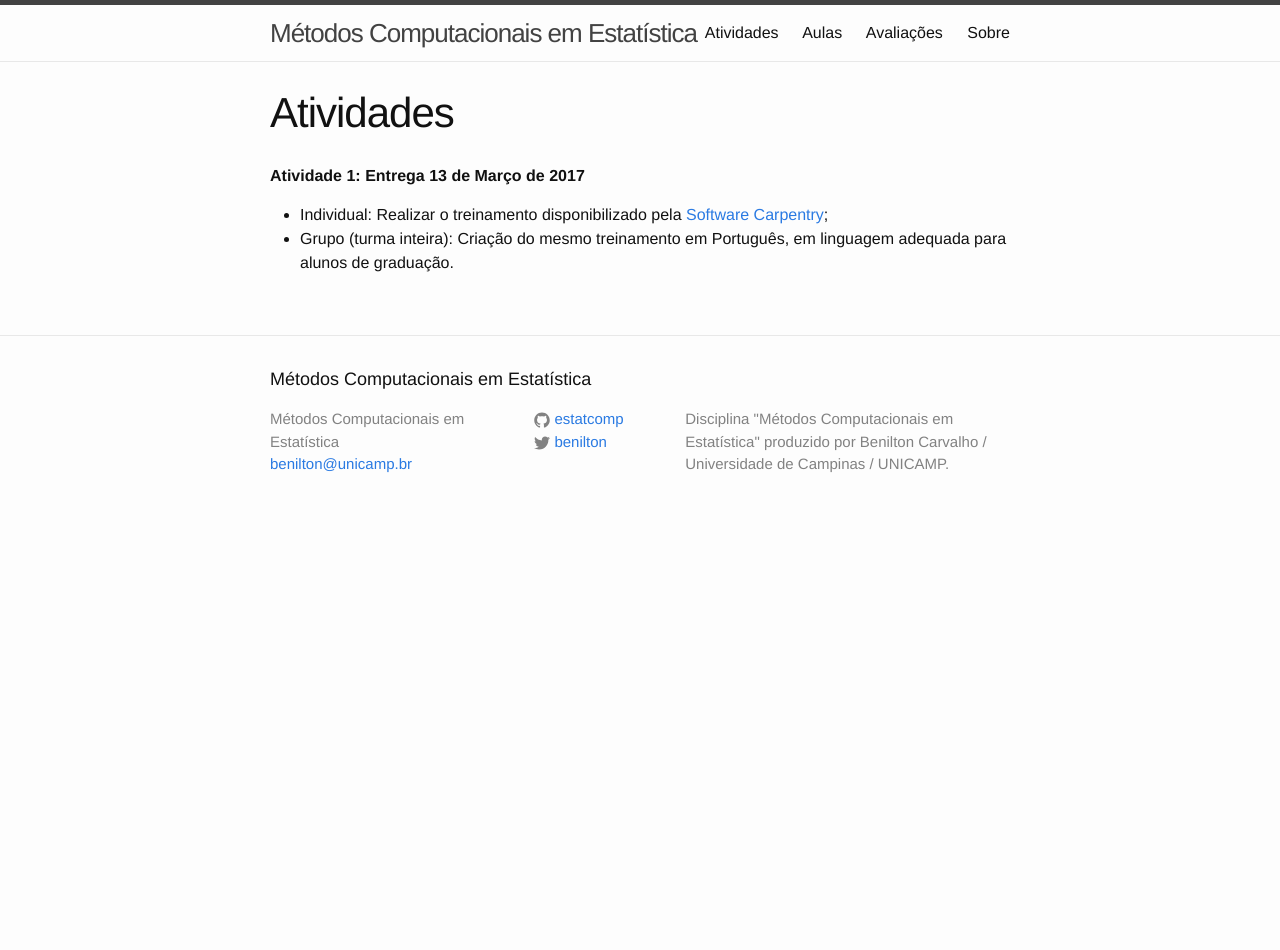
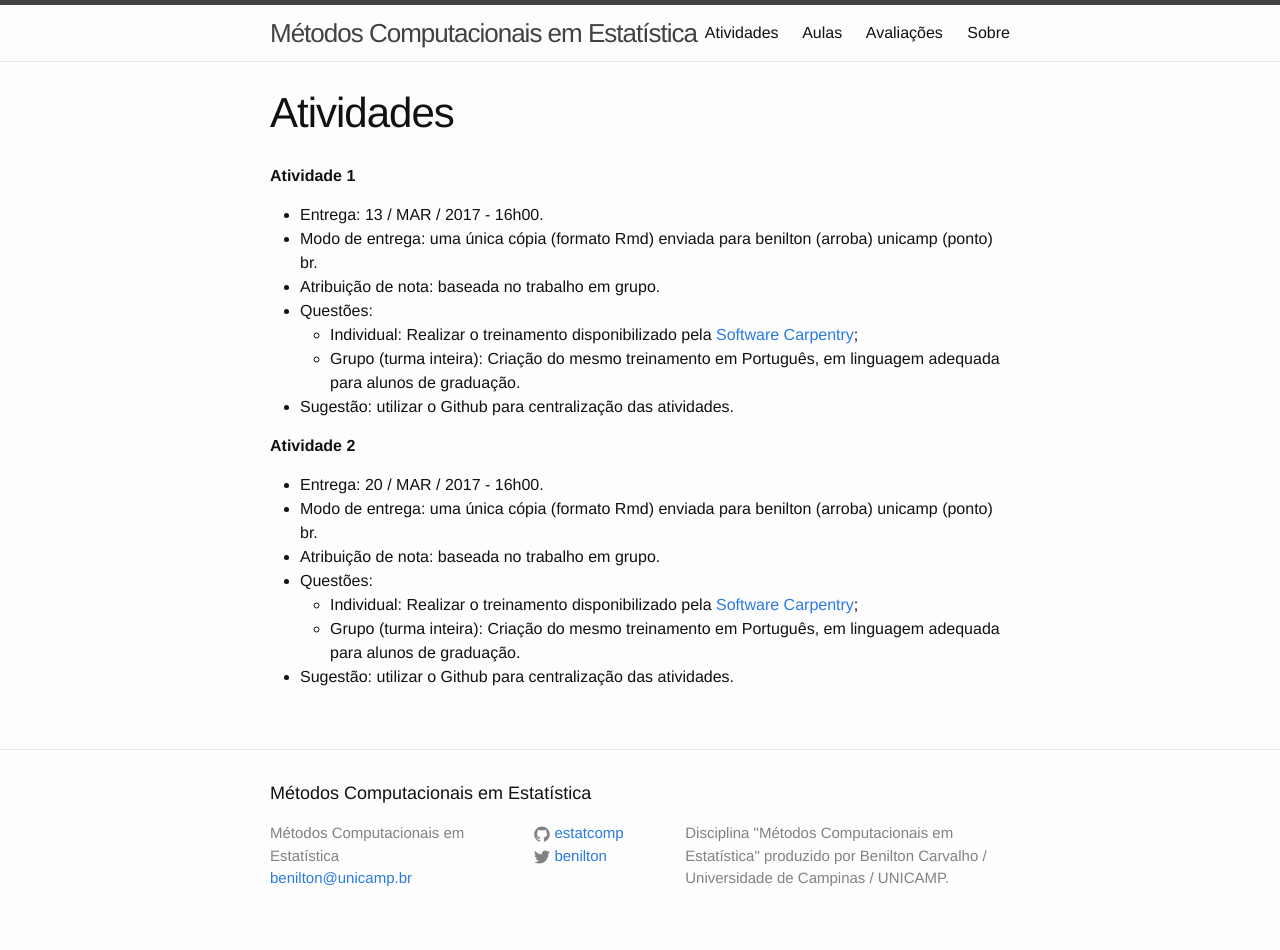
Before and after one commit to estatcomp/estatcomp.github.io, a Jekyll site: the page built from atividades.md, in a window 1280 px wide. Built offline with Jekyll 4.4.1, drawn with Linux system fonts in a browser that asks for light colours; before the commit the page ends 900 px from its top, so only the background shows below that.

Commit message:
Adicao de atividade 2

```diff
--- a/atividades.md
+++ b/atividades.md
@@ -4,7 +4,22 @@ title: Atividades
 permalink: /atividades/
 ---
 
-**Atividade 1: Entrega 13 de Março de 2017**
+**Atividade 1**
 
-- Individual: Realizar o treinamento disponibilizado pela [Software Carpentry](http://resbaz.github.io/r-intermediate-gapminder/);
-- Grupo (turma inteira): Criação do mesmo treinamento em Português, em linguagem adequada para alunos de graduação.
+- Entrega: 13 / MAR / 2017 - 16h00.
+- Modo de entrega: uma única cópia (formato Rmd) enviada para benilton (arroba) unicamp (ponto) br.
+- Atribuição de nota: baseada no trabalho em grupo.
+- Questões:
+	- Individual: Realizar o treinamento disponibilizado pela [Software Carpentry](http://resbaz.github.io/r-intermediate-gapminder/);
+	- Grupo (turma inteira): Criação do mesmo treinamento em Português, em linguagem adequada para alunos de graduação.
+- Sugestão: utilizar o Github para centralização das atividades.
+
+**Atividade 2**
+
+- Entrega: 20 / MAR / 2017 - 16h00.
+- Modo de entrega: uma única cópia (formato Rmd) enviada para benilton (arroba) unicamp (ponto) br.
+- Atribuição de nota: baseada no trabalho em grupo.
+- Questões:
+	- Individual: Realizar o treinamento disponibilizado pela [Software Carpentry](http://resbaz.github.io/r-intermediate-gapminder/);
+	- Grupo (turma inteira): Criação do mesmo treinamento em Português, em linguagem adequada para alunos de graduação.
+- Sugestão: utilizar o Github para centralização das atividades.
```
